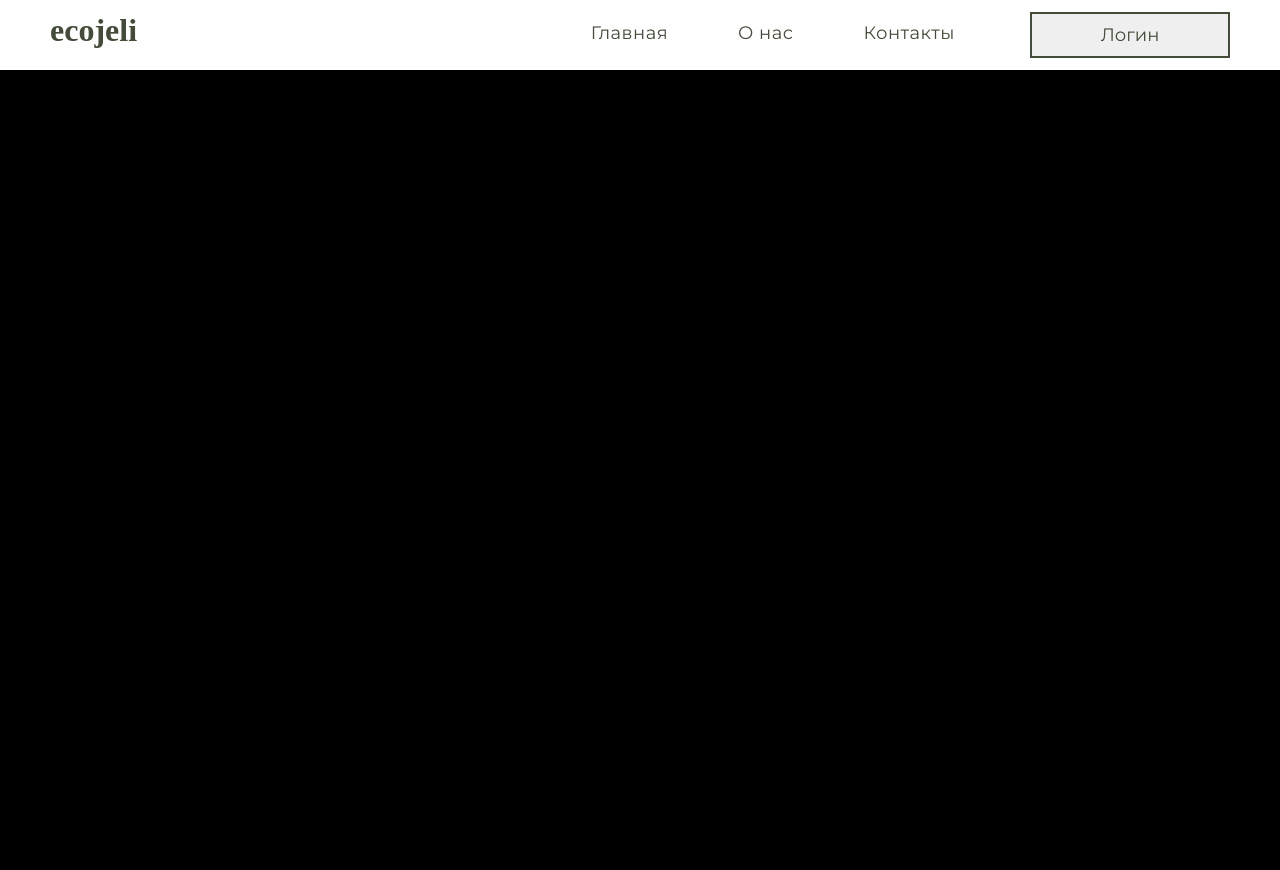
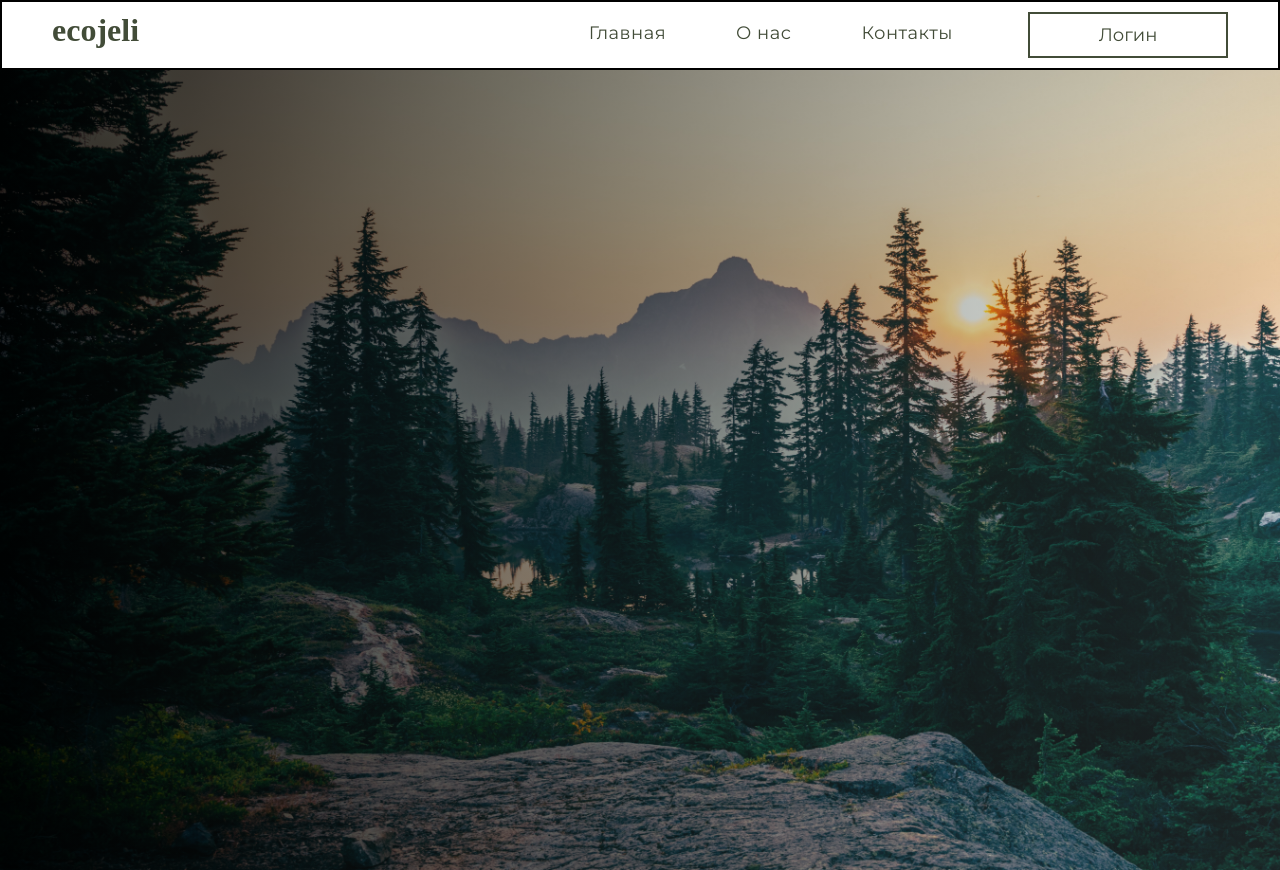
Before and after one commit to amon1te/ecojeli-2022, a PHP site: page / in a window 1280 px wide. Before the commit the page ends 70 px from the top, so only its background shows below. Run offline with PHP 8.4, Linux system fonts and the light colour scheme; some web fonts are replaced.

Commit message:
added banner

```diff
--- a/index.html
+++ b/index.html
@@ -37,6 +37,7 @@
             </ul>
         </nav>
     </header>
+    <div class="banner"></div>
     <script src="main.js"></script>
 </body>
 </html>
--- a/styles.css
+++ b/styles.css
@@ -10,9 +10,6 @@
     text-decoration: none;;
 }
 
-body {
-    background: black;
-}
 
 header {
     width: 100%;
@@ -21,7 +18,7 @@ header {
     display: flex;
     align-items: center;
     justify-content: space-between;
-    padding: 0 250px;
+    border: 2px solid black;
 }
 
 .logo {
@@ -77,7 +74,6 @@ header {
     font-size: 18px;
     margin-left: 40px;
     color: #424c38;
-
     padding: 10px 50px;
     min-width: 200px;
     border: 2px solid #424c38;
@@ -86,7 +82,8 @@ header {
     position: relative;
     transition: 0.3s all ease-in-out 0s;
     overflow: hidden;
-    z-index: 2;
+    z-index: 0;
+    background-color: white;
 }
 
 .btn:hover {
@@ -184,3 +181,10 @@ header {
         margin-bottom: 12px;
     }
 }
+
+.banner {
+    width: 100%;
+    background-image: linear-gradient(to right, rgba(0, 0, 0, 0.8), rgba(255, 255, 255, 0.1)), url("Images/forest.jpg");
+    background-size: cover;
+    height: 100vh;
+}
```
Also changed, not shown: Images/forest.jpg (added), 2 other files.
